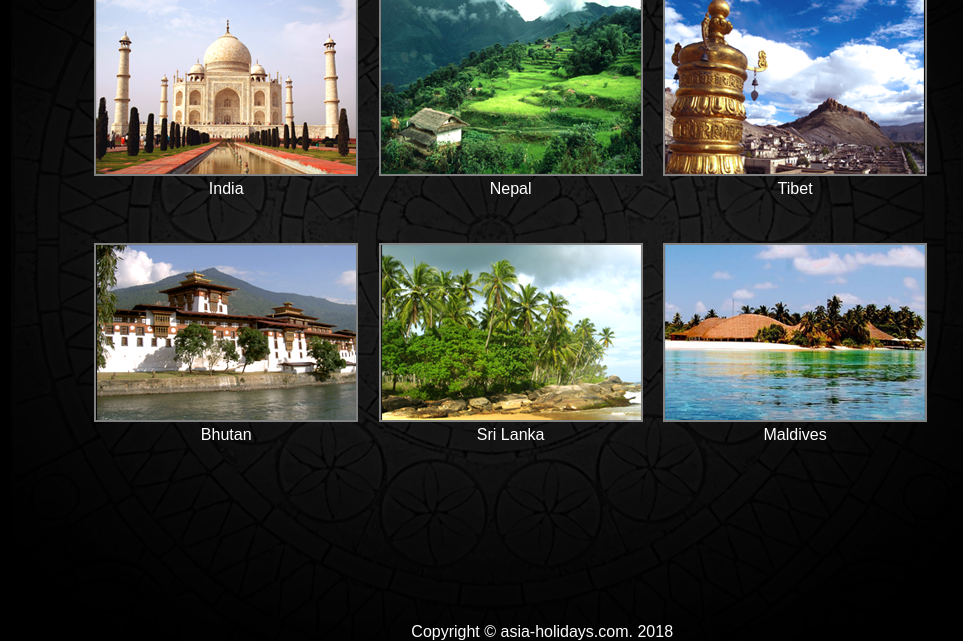
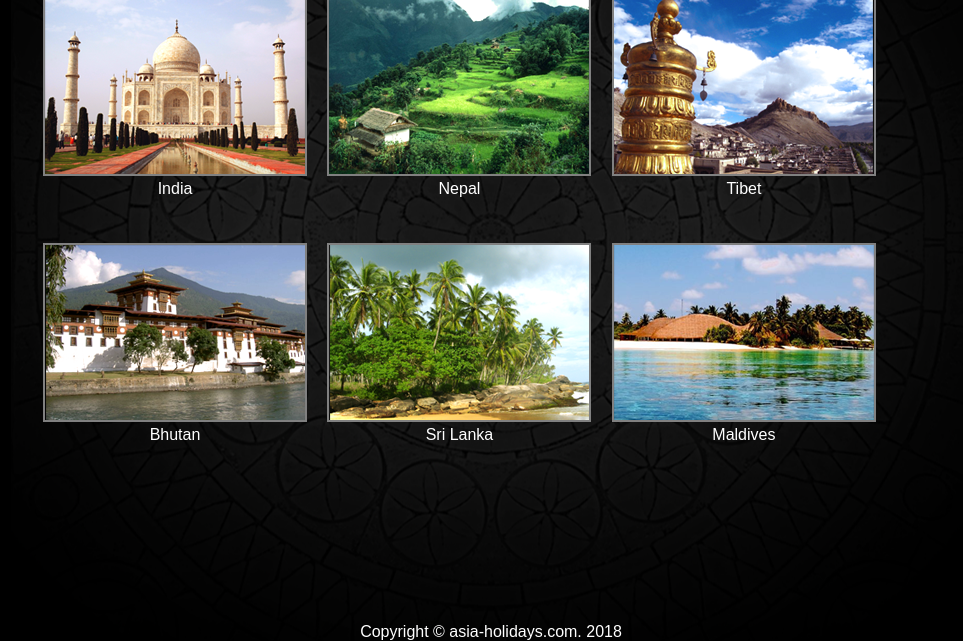
Before and after one commit to chaika-zp/chaika-zp.github.io, a plain HTML site: page frontend-oip/asia-holidays/index.html in a window 1280 px wide. Shown: the part 199-840 px from the top of the page, without its empty margins (149-1112 px from the left). Drawn offline with Linux system fonts and the light colour scheme.

Commit message:
Update style.css

```diff
--- a/frontend-oip/asia-holidays/css/style.css
+++ b/frontend-oip/asia-holidays/css/style.css
@@ -14,6 +14,7 @@ body{
   margin: 0 auto;
   padding-top: 3%;
   padding-left: 8%;
+  padding-right: 8%;
   background-image:url(../img/background-black.png);
   background-repeat: repeat-y;
 /*   background-position:top; */
```
